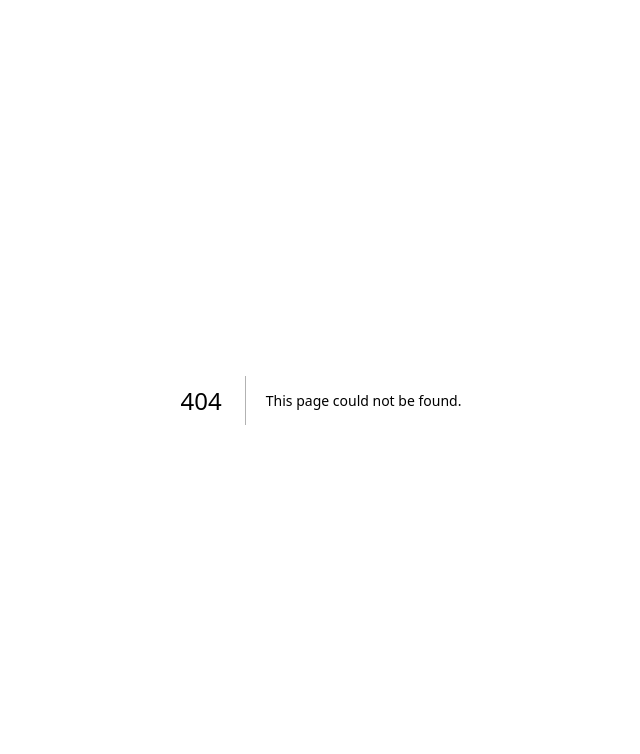
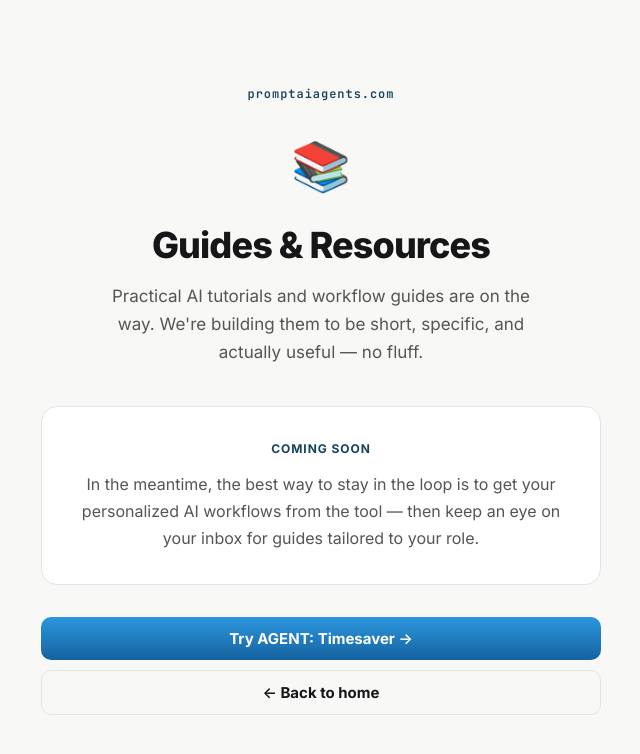
Before and after one commit to coolcalvin457-tech/agent-timesaver-nextjs, a Next.js app: page /guides in a window 1280 px wide. Before the commit this address had no page. Shown: the top 754 px of the page, without its empty margins (319-959 px from the left). Built offline with nearby package versions, Linux system fonts and the light colour scheme.

Commit message:
Community coming soon, fix confirmation screen links

```diff
--- a/app/globals.css
+++ b/app/globals.css
@@ -1133,6 +1133,12 @@ input, textarea {
   box-shadow: var(--shadow-focus);
 }
 
+.next-step-disabled {
+  opacity: 0.45;
+  cursor: default;
+  pointer-events: none;
+}
+
 .step-num {
   width: 24px;
   height: 24px;
--- /dev/null
+++ b/app/guides/page.tsx
@@ -0,0 +1,97 @@
+import type { Metadata } from "next";
+
+export const metadata: Metadata = {
+  title: "AI Guides & Resources | promptaiagents.com",
+  description:
+    "Practical AI guides, tutorials, and workflows for people who want to work smarter — not just talk about it.",
+};
+
+export default function GuidesPage() {
+  return (
+    <main
+      style={{
+        minHeight: "100vh",
+        display: "flex",
+        alignItems: "center",
+        justifyContent: "center",
+        padding: "40px 24px",
+        background: "var(--bg)",
+      }}
+    >
+      <div style={{ maxWidth: "560px", width: "100%", textAlign: "center" }}>
+        {/* Tool tag */}
+        <div className="tool-tag" style={{ textAlign: "center", marginBottom: "24px" }}>
+          promptaiagents.com
+        </div>
+
+        {/* Icon */}
+        <div style={{ fontSize: "3rem", marginBottom: "20px" }}>📚</div>
+
+        <h1
+          className="heading-1"
+          style={{ marginBottom: "16px" }}
+        >
+          Guides &amp; Resources
+        </h1>
+
+        <p
+          className="body-lg"
+          style={{
+            color: "var(--text-secondary)",
+            maxWidth: "420px",
+            margin: "0 auto 40px",
+          }}
+        >
+          Practical AI tutorials and workflow guides are on the way.
+          We&apos;re building them to be short, specific, and actually useful —
+          no fluff.
+        </p>
+
+        {/* Coming soon card */}
+        <div
+          style={{
+            background: "var(--surface)",
+            border: "1px solid var(--border)",
+            borderRadius: "var(--radius-card)",
+            padding: "32px",
+            marginBottom: "32px",
+          }}
+        >
+          <div
+            style={{
+              fontSize: "0.75rem",
+              fontWeight: 700,
+              letterSpacing: "0.08em",
+              textTransform: "uppercase",
+              color: "var(--brand)",
+              marginBottom: "12px",
+            }}
+          >
+            Coming soon
+          </div>
+          <div
+            style={{
+              fontSize: "1rem",
+              color: "var(--text-secondary)",
+              lineHeight: 1.7,
+            }}
+          >
+            In the meantime, the best way to stay in the loop is to get your
+            personalized AI workflows from the tool — then keep an eye on your
+            inbox for guides tailored to your role.
+          </div>
+        </div>
+
+        {/* CTA */}
+        <div style={{ display: "flex", flexDirection: "column", gap: "10px" }}>
+          <a href="/#timesaver" className="btn btn-primary btn-full">
+            Try AGENT: Timesaver →
+          </a>
+          <a href="/" className="btn btn-outline btn-full">
+            ← Back to home
+          </a>
+        </div>
+      </div>
+    </main>
+  );
+}
```
Also changed, not shown: app/welcome/page.tsx (+17 -8 lines), components/TimesaverTool.tsx (+10 -8 lines).
